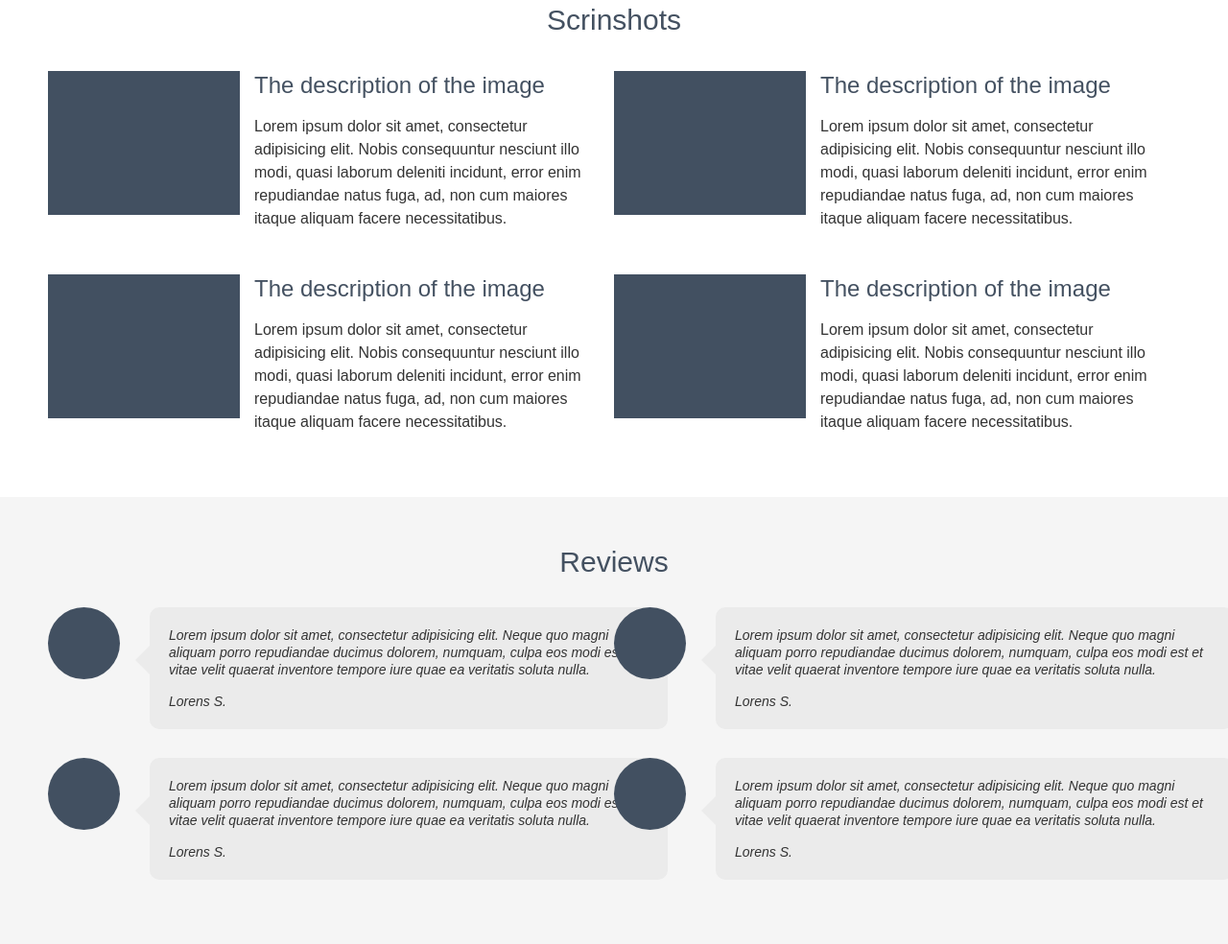
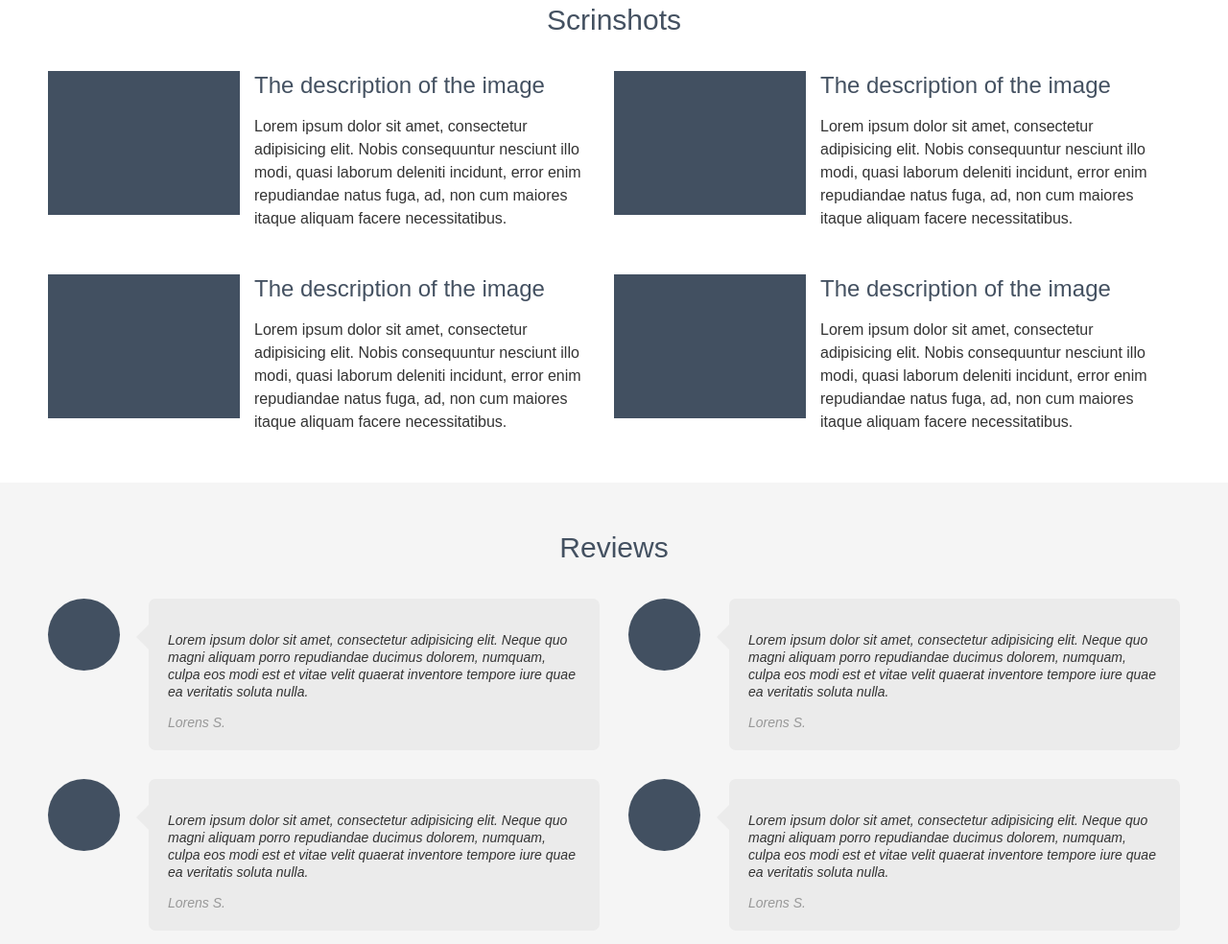
Before and after one commit to PuffyCat/simple_psd_template, a plain HTML site: page index.html in a window 1280 px wide. Shown: the part 1348-2332 px from the top of the page at 96% size. Drawn offline with Linux system fonts and the light colour scheme.

Commit message:
в стилях исправлено позиционирование для блоков с плючасми, скриншотами и ревью.исправлена проблема при масштабировании у блока ревью.

```diff
--- a/css/style.css
+++ b/css/style.css
@@ -1,6 +1,8 @@
 body {
     margin: 0 auto;
     font-family: Arial;
+    min-width: 1280px;
+    max-width: 1920px;
 }
 
 .container {
@@ -102,8 +104,6 @@ body {
 .dignity {
     width: 100%;
     background-color: #f5f5f5;
-    text-align: center;
-    padding: 0 0 0 0;
     display: flex;
     flex-wrap: wrap;
 }
@@ -174,6 +174,8 @@ details[open] summary:before {
 .scrinshots {
     width: 100%;
     background-color: #ffffff;
+    display: flex;
+    flex-wrap: wrap;
 }
 
 .scrinshot_title {
@@ -188,20 +190,14 @@ details[open] summary:before {
 }
 
 .scrinshots-wrapper_main {
-display: flex;
-flex-wrap: wrap;
-justify-content: space-between;
-margin: 0 50px 50px 50px;
-
-
+    display: flex;
+    flex-wrap: wrap;
+    justify-content: space-between;
+    margin: 0 50px 35px 50px;
 }
-
-
-
 
 .scrinshots-wrapper {
     width: 50%;
-
 }
 
 .screenshot-text span {
@@ -210,6 +206,7 @@ margin: 0 50px 50px 50px;
     font-weight: 400;
     line-height: 30px;
     text-align: left;
+    margin-right: 15px;
 }
 
 .screenshot-text p {
@@ -240,7 +237,8 @@ margin: 0 50px 50px 50px;
 .reviews {
     width: 100%;
     background-color: #f5f5f5;
-    padding: 50px 0 50px 0;
+    display: flex;
+    flex-wrap: wrap;
 }
 
 .reviews-title {
@@ -251,17 +249,19 @@ margin: 0 50px 50px 50px;
     font-weight: 400;
     line-height: 36px;
     width: 100%;
-    margin: 0 0 29px 0;
+    margin: 50px 0 5px 0;
 }
 
 .reviews-wrapper_main {
+   width: 100%;
     display: flex;
     flex-wrap: wrap;
-    margin: 0 50px 0 50px;
+    justify-content: space-between;
+    margin: 0 50px 50px 20px;
 }
 
 .reviws-wrapper {
-    width: 50%;
+   width: 50%;
     display: flex;
     flex-wrap: wrap;
 }
@@ -269,7 +269,7 @@ margin: 0 50px 50px 50px;
 .review-block {
     display: flex;
     flex-direction: row;
-    margin: 0 0 30px 0;
+    margin: 30px 0 0 0;
 }
 
 .review-text {
@@ -280,30 +280,34 @@ margin: 0 50px 50px 50px;
     text-align: left;
     background-color: #ebebeb;
     border: 20px solid #ebebeb;
-    border-radius: 10px;
-    margin: 0;
-    width: 500px;
+    border-radius: 7px;
     position: relative;
+
 }
 
-.review-text p {
-    margin: 0 0 15px 0;
+.review-text span {
+    font-size: 14px;
+    font-weight: 400;
+    line-height: 18px;
+    text-align: left;
+    color: #989898;
 }
 
 .review-text:before {
     position: absolute;
-    content: '';
+    content: "";
     border: 15px solid transparent;
     border-right: 15px solid #ebebeb;
-    top: 20px;
-    left: -50px;
+    top: 5px;
+    left: -48px;
 }
 
-.review-pic {
+.review-pic:before {
+    content: "";
+    display: block;
     width: 75px;
     height: 75px;
-    position: relative;
-    margin: 0 31px 0 0;
+    margin: 0 30px 0 30px;
     background-image: url(../img/user_img.png);
     border-radius: 50px;
 }
```
